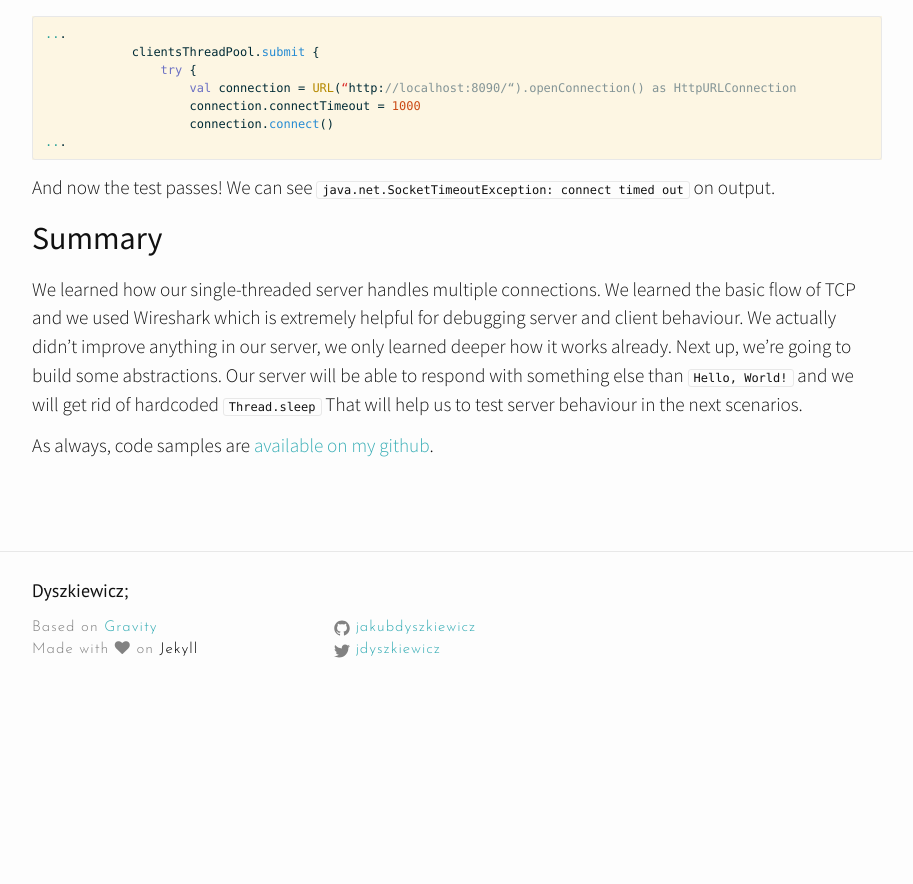
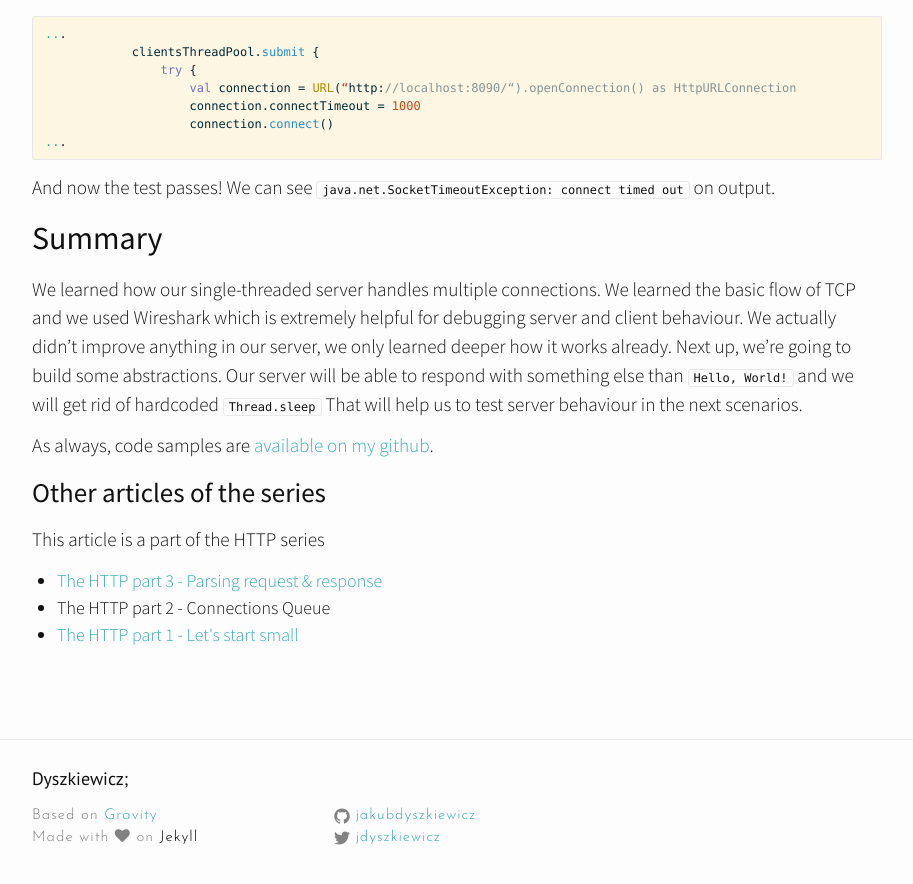
Before and after one commit to jakubdyszkiewicz/jakubdyszkiewicz.github.io, a Jekyll site: the page built from _posts/2018-08-11-http-part2.markdown, in a window 1280 px wide and 900 px high, scrolled down 6227 px. Shown: the top 884 px of the window, without its empty margins (183-1096 px from the left). Built offline with Jekyll 4.4.1, drawn with Linux system fonts in a browser that asks for light colours; nearby versions of some CDN libraries; comment, search, counter and statistics services are not loaded; before the commit the page ends 6939 px from its top, so only the background shows below that; part of the change alters nothing that is shown.

Commit message:
List of other articles of the http series

````diff
--- a/_posts/2018-08-11-http-part2.markdown
+++ b/_posts/2018-08-11-http-part2.markdown
@@ -200,3 +200,17 @@ And now the test passes! We can see `java.net.SocketTimeoutException: connect ti
 We learned how our single-threaded server handles multiple connections. We learned the basic flow of TCP and we used Wireshark which is extremely helpful for debugging server and client behaviour. We actually didn’t improve anything in our server, we only learned deeper how it works already. Next up, we’re going to build some abstractions. Our server will be able to respond with something else than `Hello, World!` and we will get rid of hardcoded `Thread.sleep`  That will help us to test server behaviour in the next scenarios.
 
 As always, code samples are [available on my github](https://github.com/jakubdyszkiewicz/naphi/tree/http-2-connections-queue).
+
+# Other articles of the series
+This article is a part of the HTTP series
+<ul>
+  {% for post in site.categories.['http'] %}
+    <li>
+        {% if post.title == page.title %}
+            {{ post.title }}
+        {% else %}
+            <a href="{{ post.url }}">{{ post.title }}</a>
+        {% endif %}
+    </li>
+  {% endfor %}
+</ul>
--- /dev/null
+++ b/_posts/2018-08-30-http-part3.markdown
@@ -0,0 +1,397 @@
+---
+layout: post
+title:  "The HTTP part 3 - Parsing request & response"
+date:   2018-09-03 15:50:31 +0530
+categories: ["programming", "http", "server", "kotlin"]
+comments: true
+---
+Previously we were looking at sockets, connections, TCP and Wireshark. This time, we will work on higher level stuff, there will be a lot of Kotlin code. But first…
+
+## The theory
+Let’s look at the anatomy of HTTP Request and HTTP Response
+
+### HTTP Request
+From the [RFC2616](https://tools.ietf.org/html/rfc2616#section-5) we can read that a request looks like this.
+```
+        Request       = Request-Line              ; Section 5.1
+                        *(( general-header        ; Section 4.5
+                         | request-header         ; Section 5.3
+                         | entity-header ) CRLF)  ; Section 7.1
+                        CRLF
+                        [ message-body ]          ; Section 4.3
+
+```
+First, we’ve got mandatory *Request-Line*, then optional headers and after that - optional message body preceded by a mandatory newline character.
+
+#### Request Line
+```
+		 Request-Line   = Method SP Request-URI SP HTTP-Version CRLF
+
+       Method         = "OPTIONS"                ; Section 9.2
+                      | "GET"                    ; Section 9.3
+                      | "HEAD"                   ; Section 9.4
+                      | "POST"                   ; Section 9.5
+                      | "PUT"                    ; Section 9.6
+                      | "DELETE"                 ; Section 9.7
+                      | "TRACE"                  ; Section 9.8
+                      | "CONNECT"                ; Section 9.9
+                      | extension-method
+       extension-method = token
+
+       Request-URI    = "*" | absoluteURI | abs_path | authority
+```
+*Request-Line* contains *Method*, *Request-URI* and *HTTP-Version* separated by spaces and ended by new line character.
+The method is one of the methods, you’ve probably encountered like `GET` or `POST`.
+
+*Request-URI* is the `/users/3` path in `http://localhost:8090/users/3` URL. Although we should support other options values like an absolute path or `*` for `OPTIONS` method, we will just use absolute paths.
+
+*HTTP-Version* is self-explanatory. Example values are `HTTP/1.0`, `HTTP1.1`. We will support `HTTP/1.1` for now.
+
+Sample Request Line looks like this: `GET /users/3 HTTP/1.1`
+
+#### Request Headers
+Headers are key-value pairs of metadata of a request. They can be divided into 3 categories - General, Request, Entity. Luckily, it doesn’t matter in which order they are delivered from parsing perspective.
+
+It’s worth to mention that a header key can have multiple values separated by commas. A sender should not send multiple pairs with the same key, but it can (`Set-Cookie` is a common exception) so we have to support it.
+
+Sample headers look like this:
+```
+accept: application/json
+accept-encoding: gzip, deflate, br
+accept-language: pl-PL,pl;q=0.9,en-US;q=0.8,en;q=0.7
+content-type: application/json
+user-agent: Mozilla/5.0 (Macintosh; Intel Mac OS X 10_13_6) AppleWebKit/537.36 (KHTML, like Gecko) Chrome/68.0.3440.106 Safari/537.36
+```
+
+#### About header case sensitivity
+Is `accept-language` and `Accept-Language` the same? Should two pairs of headers, one with lowercase, another with uppercase be merged into one?
+According to [spec](https://tools.ietf.org/html/rfc2616#section-4.2)
+> Each header field consists of a name followed by a colon (":") and the field value. Field names are case-insensitive.
+
+I assume that the answers are: yes, they are the same and they should be merged.
+
+What is more interesting, [HTTP/2.0 spec states](https://tools.ietf.org/html/rfc7540#section-8.1.2)
+> Just as in HTTP/1.x, header field names are strings of ASCII characters that are compared in a case-insensitive fashion. However, header field names MUST be converted to lowercase prior to their encoding in HTTP/2. A request or response containing uppercase header field names MUST be treated as malformed
+
+To avoid the confusion, we will keep our headers lowercase.
+
+#### Sample Request
+Putting it all together - a sample request would look like this
+```
+PUT /users/3 HTTP/1.1
+accept: application/json
+accept-encoding: gzip, deflate, br
+accept-language: pl-PL,pl;q=0.9,en-US;q=0.8,en;q=0.7
+content-type: application/json
+user-agent: Mozilla/5.0 (Macintosh; Intel Mac OS X 10_13_6) AppleWebKit/537.36 (KHTML, like Gecko) Chrome/68.0.3440.106 Safari/537.36
+
+{"name": "John"}
+```
+
+### HTTP Response
+Response structure looks similar to request, but instead of a *Request-Line*, there is a *Status-Line*.
+```
+       Response      = Status-Line               ; Section 6.1
+                       *(( general-header        ; Section 4.5
+                        | response-header        ; Section 6.2
+                        | entity-header ) CRLF)  ; Section 7.1
+                       CRLF
+                       [ message-body ]          ; Section 7.2
+
+		 Status-Line = HTTP-Version SP Status-Code SP Reason-Phrase CRLF
+```
+
+#### Status Line
+Status Line must contain *HTTP-Version*, *Status-Code* and *Reason-Phrase* divided by spaces and ended by new line character. Sample status line looks like this: `HTTP/1.1 200 OK`
+#### Sample response
+```
+HTTP/1.1 200 OK
+accept: text/html,application/xhtml+xml,application/xml;q=0.9,image/webp,image/apng,*/*;q=0.8
+accept-encoding: gzip, deflate, br
+accept-language: pl-PL,pl;q=0.9,en-US;q=0.8,en;q=0.7
+user-agent: Mozilla/5.0 (Macintosh; Intel Mac OS X 10_13_6) AppleWebKit/537.36 (KHTML, like Gecko) Chrome/68.0.3440.106 Safari/537.36
+
+{"id": "123", "name": "John"}
+```
+
+Now we can move on to implementation.
+## Data structures
+To begin with, we define structures for request and response.
+```kotlin
+const val PROTOCOL = "HTTP/1.1"
+
+data class Request(
+        val path: String,
+        val method: RequestMethod,
+        val headers: HttpHeaders = HttpHeaders(),
+        val body: String? = null) {
+    companion object
+}
+
+data class Response(
+        val status: Status,
+        val headers: HttpHeaders = HttpHeaders(),
+        val body: String? = null)
+
+enum class RequestMethod {
+    GET,
+    HEAD,
+    OPTIONS,
+    POST,
+    PUT,
+    DELETE,
+    TRACE,
+    CONNECT;
+
+    companion object {
+        fun valueOfOrNull(method: String): RequestMethod? = values().firstOrNull { it.name == method }
+    }
+}
+
+enum class Status(val code: Int, val reason: String) {
+    OK(200, "OK"),
+    BAD_REQUEST(400, "Bad Request"),
+    INTERNAL_SERVER_ERROR(500, "Internal Server Error")
+    // todo more status codes
+}
+
+class HttpHeaders(mapOfHeaders: Map<String, Collection<String>> = emptyMap()) {
+
+    private val mapOfHeaders: Map<String, Collection<String>> = mapOfHeaders.mapKeys { (k, _) -> k.toLowerCase() } //1
+
+    constructor(vararg pairs: Pair<String, String>)
+            : this(pairs.asSequence()
+            .groupBy { (name, _) -> name } // 2
+            .mapValues { (_, namesWithValues) -> namesWithValues.map { (_, values) -> values } }
+            .toMap())
+
+    val size = this.mapOfHeaders.size
+
+    val contentLength: Int = this["content-length"].firstOrNull()?.toInt() ?: 0
+
+    fun asSequence() = mapOfHeaders.asSequence()
+    operator fun get(key: String): Collection<String> = mapOfHeaders[key.toLowerCase()] ?: emptyList()
+    operator fun plus(pair: Pair<String, String>) = HttpHeaders(mapOfHeaders + (pair.first to listOf(pair.second)))
+}
+
+typealias Handler = (Request) -> Response
+```
+
+Not much going on here. Just plain data classes and enums. Mind you that headers are not a simple list of key and value, because you can define multiple values for one key. Sadly, we still don’t have [`Multimap`](https://google.github.io/guava/releases/23.0/api/docs/com/google/common/collect/Multimap.html) data structure in JDK, nor in Kotlin standard library.
+We lowercase every header (1) at the input of `HttpHeaders` class.
+We also group headers (2) by name and convert to map in pair constructor so we can call it like this:
+`HttpHeaders("content-type" to "application/json")` or `HttpHeaders("set-cookie", "a=x", "set-cookie", "b=y")`
+
+## Request parser
+Let’s look at a code that is responsible for parsing a request
+
+```kotlin
+private val headerRegex = "^(.+): (.+)$".toRegex()
+private val requestLineRegex = "^(.+) (.+) (.+)$".toRegex()
+
+class RequestParseException(msg: String): RuntimeException(msg)
+
+private data class RequestLine(val method: RequestMethod, val path: String, val protocol: String)
+
+fun Request.Companion.fromRaw(input: BufferedReader): Request {
+    val requestLine = parseRequestLine(input)
+    val headers = parseHeaders(input)
+    val body = parseBody(headers, input)
+    return Request(requestLine.path, requestLine.method, headers, body)
+}
+
+// 3
+private fun parseRequestLine(input: BufferedReader): RequestLine {
+    val requestLine = input.readLine() ?: throw RequestParseException("Request must not be empty")
+    val (methodRaw, path, protocol) = requestLineRegex.find(requestLine)?.destructured
+            ?: throw RequestParseException("Invalid request line. It should match ${requestLineRegex.pattern} pattern")
+    val method = RequestMethod.valueOfOrNull(methodRaw) ?: throw RequestParseException("Method $methodRaw is not supported")
+    if (protocol != PROTOCOL) {
+        throw RequestParseException("Invalid protocol. Only $PROTOCOL is supported")
+    }
+    return RequestLine(method, path, protocol)
+}
+
+// 4
+private fun parseHeaders(input: BufferedReader): HttpHeaders =
+        input.lineSequence()
+                .takeWhile { it.isNotBlank() }
+                .map {
+                    val (header, values) = headerRegex.find(it)?.destructured
+                            ?: throw RequestParseException("Invalid header line: $it")
+                    header to values.split(", ")
+                }
+                .groupBy { (name, _) -> name } // 5
+                .mapValues { (_, valuesWithNames) -> valuesWithNames.map { (_, values) -> values }.flatten() }
+                .let(::HttpHeaders)
+
+private fun parseBody(headers: HttpHeaders, input: BufferedReader): String? =
+        when {
+            headers.contentLength == 0 -> null
+            else -> {
+                val buffer = CharBuffer.allocate(headers.contentLength)
+                input.read(buffer)
+                buffer.flip()
+                buffer.toString()
+            }
+        }
+```
+
+Firstly, we parse a request line (3) validating method and protocol correctness.
+
+Next, we parse headers (4). We can switch `BufferedReader` to `Sequence` by using built-in  `lineSequence()` extension function. Then we read lines one by one until the empty line that indicates a separation between headers and body. Then we map it to pairs of a header and its values keeping in mind that there can be multiple of those. A request may contain multiple headers with the same key, so we have to group it (5) by key and then flatten values to one collection. Finally, we create `HttpHeaders` instance from this map (map was created during grouping operation).
+
+Parsing body is a tricky one. We cannot just read the rest of the stream, because reading is blocking until a connection is closed… which happens after sending response… which happens after reading request! We are in the loop! It turned out that we had to read as many bytes as sent in `Content-Length` header. That is not the end of the story. According to [RFC (4.4 Message Length)](https://tools.ietf.org/html/rfc2616#section-4.4) there are also other ways ( `chunked` transfer encoding, multipart files) of sending body, but we will keep it simple for now.
+
+You could start to worry. What if someone sends `Content-Length`, but _forget_ to send a body? Now we are waiting for a body as long as a connection is up. What about a gigantic body of `Integer.MAX_VALUE` size (~2GB, if you were wondering)? This is a problem, but we didn’t want to get into _things going wrong_, we will get back to it later when we will implement a connection pool with timeouts.
+
+Another thing is that we immediately read a body of a request. Maybe we don’t need to do that, because our `Handler` won’t use it?
+
+I’m sure there are a lot of more caveats, but let’s code that iteratively -  you know… The Agile Way!
+
+## Generate response
+Generating response is simpler because we already have structured data.
+
+```kotlin
+private const val HEADERS_BODY_SEPARATOR = "\n"
+
+fun Response.toRaw(): String {
+    val buffer = StringBuffer()
+    appendStatusLine(buffer)
+    appendRawHeaders(buffer)
+    body?.let { buffer.append(HEADERS_BODY_SEPARATOR).append(it) }
+    return buffer.toString()
+}
+
+private fun Response.appendRawHeaders(buffer: StringBuffer) {
+    headers.asSequence()
+            .joinTo(buffer) {
+                (name, values) -> "$name: ${values.joinToString(", ")}\n"
+            }
+}
+
+private fun Response.appendStatusLine(buffer: StringBuffer) = buffer.append("$PROTOCOL ${status.code} ${status.reason}\n")
+```
+
+Firstly, we generate a status line which contains a protocol, a status code, and a status reason. Then we append headers and after that, if body exists we append it after a new line which is a separator.
+
+We could probably make it more performant by writing directly to `BufferedWriter` but let’s leave it as it is for simplicity.
+
+## Putting it all together
+Now we have to use it in our server.
+```kotlin
+class Server(
+        val handler: Handler,
+        val port: Int,
+        val maxIncomingConnections: Int = 1
+): AutoCloseable {
+
+   ...
+
+    private fun handleConnection(socket: Socket) {
+        val input = socket.getInputStream().bufferedReader()
+        val output = PrintWriter(socket.getOutputStream())
+
+        val response = try {
+            val request = Request.fromRaw(input)
+            handler(request)
+        } catch (e: RequestParseException) {
+            Response(status = Status.BAD_REQUEST)
+        }
+        output.print(response.toRaw())
+        output.flush()
+    }
+
+    ...
+}
+```
+We now pass `Handler` (a function from `Request` to `Response`) that tells a server how it should respond for a request.  We parse the request, pass it to `Handler` and then generate a raw response from its return value that we write to a socket.
+
+We should actually return 505 (HTTP Version Not supported) and 405 (Method Not Allowed) and other statuses but let’s leave it for now and get back to nicer exception handling later when we code server filters.
+
+### Echo! Did you hear me?
+The simplest test for our new code is to send a request to a server with body and headers and receive it back.
+```kotlin
+@Test
+    fun `server should echo body and headers`() {
+        // given
+        val body = "Echo!"
+        val server = Server(port = 8090, maxIncomingConnections = 1, handler = { request ->
+            Response(
+                    status = Status.OK,
+                    body = request.body,
+                    headers = request.headers)
+        })
+
+        // when
+        val connection = URL("http://localhost:8090/").openConnection() as HttpURLConnection
+        connection.run {
+            connectTimeout = 50
+            requestMethod = "POST"
+            setRequestProperty("X-Custom-Header", "ABC")
+            setFixedLengthStreamingMode(body.length)
+            doOutput = true
+            connect()
+        }
+        val writer = connection.outputStream.bufferedWriter()
+        writer.write(body)
+        writer.flush()
+        val responseCode = connection.responseCode
+        val response = connection.inputStream.bufferedReader().readText()
+        connection.disconnect()
+
+        // then
+        assertThat(responseCode).isEqualTo(200)
+        assertThat(response).isEqualTo("Echo!")
+        assertThat(connection.getHeaderField("X-Custom-Header")).isEqualTo("ABC")
+
+        // cleanup
+        server.close()
+    }
+```
+
+We run it and the test passes, we sent post method with header and get it back with 200 OK response. Sweet!
+
+## One more thing - Facade over HttpURLConnection
+Let’s do one more thing. I don’t really like the API of HttpURLConnection. As you probably noticed in the last listing there is a lot of boilerplate code to send a request. We should build a simple [facade](https://en.wikipedia.org/wiki/Facade_pattern) over `HttpUrlConnection` using our data structures. We can create an interface.
+
+```
+interface Client {
+    fun exchange(url: String, request: Request): Response
+}
+```
+
+Then we can refactor our last when section to
+```kotlin
+// when
+val response = client.exchange(
+        url = "http://localhost:8090",
+        request = Request(
+                path = "/",
+                method = POST,
+                headers = HttpHeaders("X-Custom-Header" to "ABC"),
+                body = body))
+```
+
+This is a much nicer code in my opinion. Why don't we use something already made like Spring’s `RestTemplate` or `Retrofit`? Because we will write our own client eventually, so we will already have an interface that we can code to and we can switch to it with minimal effort.
+
+If you are interested in facade implementation you can check it out [here](https://github.com/jakubdyszkiewicz/naphi/blob/http-3-parsing-request-response/src/main/kotlin/org/naphi/Client.kt).
+
+## Summary & What’s next?
+We managed to successfully (although definitely not RFC compliant) parse a request and generate a response. We now can return something other than `Hello, World!` , we can now for example test slow sending response without changing our server code.
+
+Next up we will tackle multithreading!
+
+# Other articles of the series
+This article is a part of the HTTP series
+<ul>
+  {% for post in site.categories.['http'] %}
+    <li>
+        {% if post.title == page.title %}
+            {{ post.title }}
+        {% else %}
+            <a href="{{ post.url }}">{{ post.title }}</a>
+        {% endif %}
+    </li>
+  {% endfor %}
+</ul>
````
Also changed, not shown: 4 other files.
